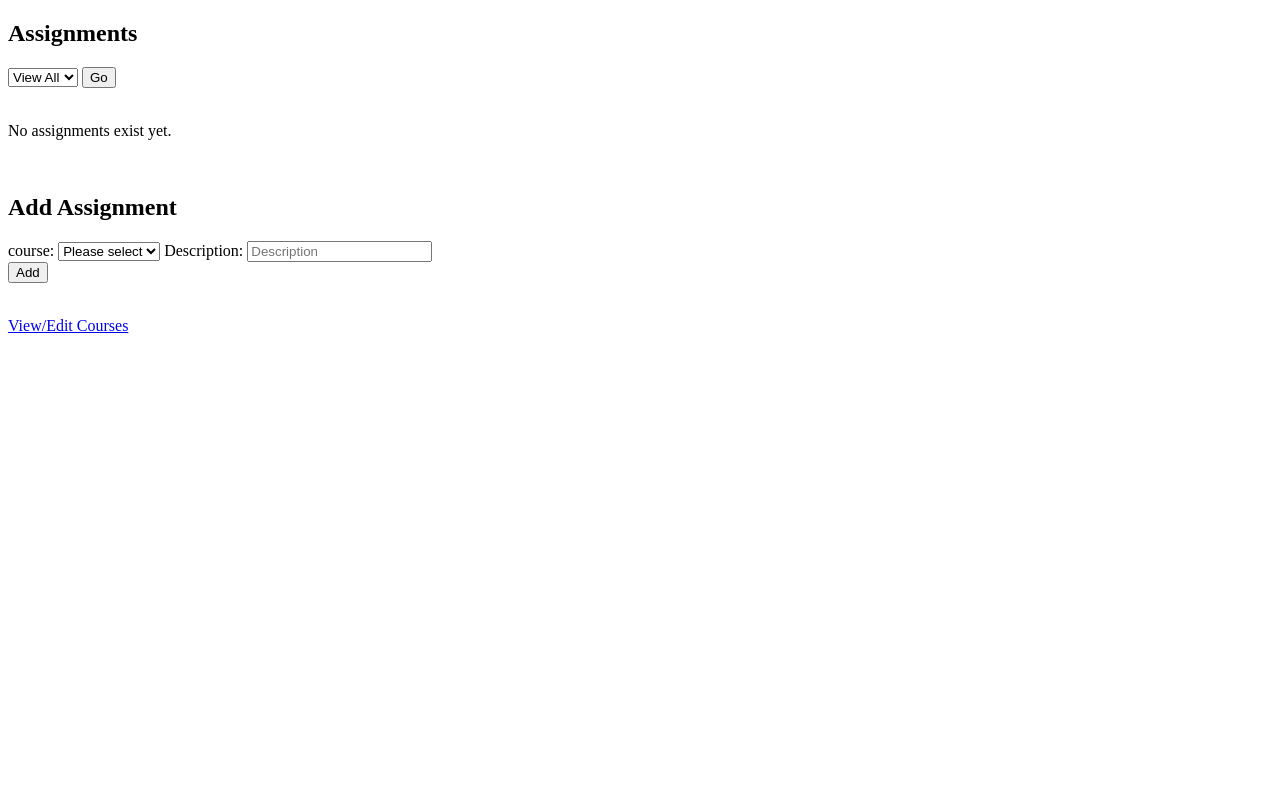
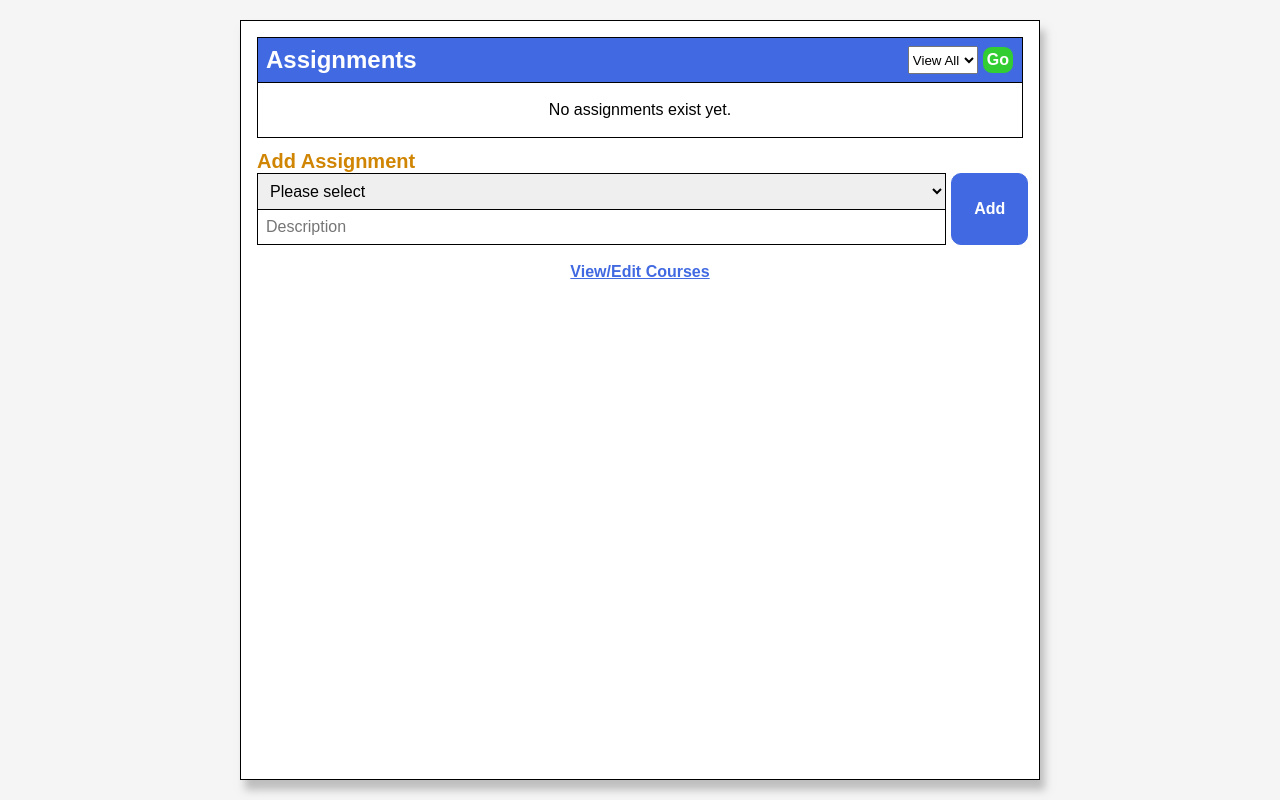
Before and after one commit to pranish07/assignments-tracker, a PHP site: page / in a window 1280 px wide. Run offline with PHP 8.4, Linux system fonts and the light colour scheme; data that the repository does not hold is empty; style sheets or scripts are compiled from the project's sources.

Commit message:
style:made style changes

```diff
--- /dev/null
+++ b/sass/_add.scss
@@ -0,0 +1,62 @@
+.add > h2 {
+    color: $link-hover;
+    font-size: 1.25rem;
+  }
+  .add__form {
+    width: 100%;
+    display: grid;
+    grid-template-columns: 80% 20%;
+    column-gap: 5px;
+    @include mq(600px) {
+      grid-template-columns: 90% 10%;
+    }
+  }
+  .add__form label {
+    position: absolute;
+    left: -10000px;
+  }
+  .add__inputs {
+    grid-column-start: 1;
+    grid-column-end: 2;
+    display: flex;
+    justify-content: flex-start;
+    flex-direction: column;
+  }
+  .add__inputs > input,
+  .add__inputs > select {
+    font-size: 1rem;
+    padding: 0.5rem;
+    border: 1px solid $border-color;
+  }
+
+  .add__inputs > select {
+    border-bottom: none;
+  }
+
+  .add__addItem {
+    grid-column-start: 2;
+    grid-column-end: 3;
+    @include flexCenter;
+  }
+
+  .add-button {
+    height: 100%;
+    width: 100%;
+    color: $inverse-font-color;
+    font-size: 1rem;
+    background: $link-color;
+    border: 1px solid $link-color;
+    border-radius: 10px;
+    padding: 0.25rem;
+    outline: none;
+  }
+
+  .add-button:focus,
+  .add-button:hover {
+    box-shadow: 5px 2px 5px $shadow-color;
+  }
+
+  .add-button:active {
+    transform: translate(1px, 2px);
+    box-shadow: 1px 1px 0 $font-color;
+  }
--- /dev/null
+++ b/sass/_base.scss
@@ -0,0 +1,44 @@
+* {
+    margin: 0;
+    padding: 0;
+    box-sizing: border-box;
+  }
+  html {
+    font-size: 16px;
+    font-family: Arial, Helvetica, sans-serif;
+    color: $font-color;
+  }
+  body {
+    background-color: $body-bg;
+    min-height: 100vh;
+    @include flexCenter;
+  }
+  .main {
+    background-color: $main-bg;
+    width: 100%;
+    max-width: 800px;
+    min-height: 100vh;
+    padding: 1rem;
+    overflow-y: hidden;
+    @include flexStart;
+    flex-direction: column;
+    @include mq(800px) {
+      min-height: 95vh;
+      max-height: 95vh;
+      border: 1px solid $border-color;
+      box-shadow: 5px 10px 8px $shadow-color;
+    }
+  }
+  section {
+    width: 100%;
+  }
+  a {
+    color: $link-color;
+    font-weight: bold;
+  }
+  a:hover {
+    color: $link-hover;
+  }
+  .bold {
+    font-weight: bold;
+  }
--- /dev/null
+++ b/sass/_colors.scss
@@ -0,0 +1,11 @@
+$body-bg: whitesmoke;
+$main-bg: #fff;
+$border-color: #000;
+$shadow-color: rgba(136, 136, 136, 0.5);
+$header-color: #226699;
+$link-color: royalblue;
+$link-hover: #d08504;
+$remove-button: orangered;
+$font-color: #000;
+$inverse-font-color: #fff;
+$go-button: limegreen;
--- /dev/null
+++ b/sass/_list.scss
@@ -0,0 +1,83 @@
+
+.list {
+    width: 100%;
+    max-height: 70vh;
+    overflow-y: scroll;
+    overflow-x: hidden;
+    margin-bottom: 0.75rem;
+    border: 1px solid $border-color;
+    @include flexStart;
+    flex-direction: column;
+    position: relative;
+    @include mq(400px) {
+      max-height: 75vh;
+    }
+  }
+
+  .list__row {
+    width: 100%;
+    max-width: 100%;
+    border-bottom: 1px solid $border-color;
+    @include flexStart;
+    flex-direction: row;
+  }
+
+  .list__row:last-child {
+    border: none;
+  }
+
+  .list__header {
+    width: 100%;
+    padding: 0.5em;
+    position: sticky;
+    top: 0;
+    background: $link-color;
+    color: $inverse-font-color;
+    font-weight: bold;
+    flex-grow: 1;
+    display: flex;
+    flex-direction: column;
+    justify-content: space-between;
+    @include mq(768px) {
+      flex-direction: row;
+    }
+  }
+
+  .list__header h1 {
+    font-size: 1.5rem;
+  }
+
+  .list__header_select {
+    display: flex;
+    justify-content: flex-start;
+    margin-left: 1rem;
+  }
+
+  .list__header_select button {
+    background-color: $go-button;
+    margin-left: 0.25rem;
+  }
+
+  .list__item {
+    flex-grow: 1;
+    padding: 0.5em;
+  }
+
+  .list__removeItem {
+    @include flexCenter;
+  }
+
+  .remove-button {
+    height: 100%;
+    width: 100%;
+    font-size: 1rem;
+    background: transparent;
+    border: none;
+    padding-right: 0.5em;
+    outline: none;
+  }
+
+  .remove-button:focus,
+  .remove-button:hover {
+    text-shadow: 2px 2px 5px $shadow-color;
+  }
--- /dev/null
+++ b/sass/_mixins.scss
@@ -0,0 +1,17 @@
+@mixin flexCenter {
+    display: flex;
+    justify-content: center;
+    align-items: center;
+  }
+
+  @mixin flexStart {
+    display: flex;
+    justify-content: flex-start;
+    align-items: center;
+  }
+
+  @mixin mq($size) {
+    @media only screen and (min-width: $size) {
+      @content;
+    }
+  }
--- a/sass/main.scss
+++ b/sass/main.scss
@@ -0,0 +1,5 @@
+@import "colors";
+@import "mixins";
+@import "base";
+@import "list";
+@import "add";
--- /dev/null
+++ b/view/css/main.css
@@ -0,0 +1,221 @@
+* {
+  margin: 0;
+  padding: 0;
+  box-sizing: border-box;
+}
+
+html {
+  font-size: 16px;
+  font-family: Arial, Helvetica, sans-serif;
+  color: #000;
+}
+
+body {
+  background-color: whitesmoke;
+  min-height: 100vh;
+  display: flex;
+  justify-content: center;
+  align-items: center;
+}
+
+.main {
+  background-color: #fff;
+  width: 100%;
+  max-width: 800px;
+  min-height: 100vh;
+  padding: 1rem;
+  overflow-y: hidden;
+  display: flex;
+  justify-content: flex-start;
+  align-items: center;
+  flex-direction: column;
+}
+@media only screen and (min-width: 800px) {
+  .main {
+    min-height: 95vh;
+    max-height: 95vh;
+    border: 1px solid #000;
+    box-shadow: 5px 10px 8px rgba(136, 136, 136, 0.5);
+  }
+}
+
+section {
+  width: 100%;
+}
+
+a {
+  color: royalblue;
+  font-weight: bold;
+}
+
+a:hover {
+  color: #d08504;
+}
+
+.bold {
+  font-weight: bold;
+}
+
+.list {
+  width: 100%;
+  max-height: 70vh;
+  overflow-y: scroll;
+  overflow-x: hidden;
+  margin-bottom: 0.75rem;
+  border: 1px solid #000;
+  display: flex;
+  justify-content: flex-start;
+  align-items: center;
+  flex-direction: column;
+  position: relative;
+}
+@media only screen and (min-width: 400px) {
+  .list {
+    max-height: 75vh;
+  }
+}
+
+.list__row {
+  width: 100%;
+  max-width: 100%;
+  border-bottom: 1px solid #000;
+  display: flex;
+  justify-content: flex-start;
+  align-items: center;
+  flex-direction: row;
+}
+
+.list__row:last-child {
+  border: none;
+}
+
+.list__header {
+  width: 100%;
+  padding: 0.5em;
+  position: sticky;
+  top: 0;
+  background: royalblue;
+  color: #fff;
+  font-weight: bold;
+  flex-grow: 1;
+  display: flex;
+  flex-direction: column;
+  justify-content: space-between;
+}
+@media only screen and (min-width: 768px) {
+  .list__header {
+    flex-direction: row;
+  }
+}
+
+.list__header h1 {
+  font-size: 1.5rem;
+}
+
+.list__header_select {
+  display: flex;
+  justify-content: flex-start;
+  margin-left: 1rem;
+}
+
+.list__header_select button {
+  background-color: limegreen;
+  margin-left: 0.25rem;
+}
+
+.list__item {
+  flex-grow: 1;
+  padding: 0.5em;
+}
+
+.list__removeItem {
+  display: flex;
+  justify-content: center;
+  align-items: center;
+}
+
+.remove-button {
+  height: 100%;
+  width: 100%;
+  font-size: 1rem;
+  background: transparent;
+  border: none;
+  padding-right: 0.5em;
+  outline: none;
+}
+
+.remove-button:focus,
+.remove-button:hover {
+  text-shadow: 2px 2px 5px rgba(136, 136, 136, 0.5);
+}
+
+.add > h2 {
+  color: #d08504;
+  font-size: 1.25rem;
+}
+
+.add__form {
+  width: 100%;
+  display: grid;
+  grid-template-columns: 80% 20%;
+  column-gap: 5px;
+}
+@media only screen and (min-width: 600px) {
+  .add__form {
+    grid-template-columns: 90% 10%;
+  }
+}
+
+.add__form label {
+  position: absolute;
+  left: -10000px;
+}
+
+.add__inputs {
+  grid-column-start: 1;
+  grid-column-end: 2;
+  display: flex;
+  justify-content: flex-start;
+  flex-direction: column;
+}
+
+.add__inputs > input,
+.add__inputs > select {
+  font-size: 1rem;
+  padding: 0.5rem;
+  border: 1px solid #000;
+}
+
+.add__inputs > select {
+  border-bottom: none;
+}
+
+.add__addItem {
+  grid-column-start: 2;
+  grid-column-end: 3;
+  display: flex;
+  justify-content: center;
+  align-items: center;
+}
+
+.add-button {
+  height: 100%;
+  width: 100%;
+  color: #fff;
+  font-size: 1rem;
+  background: royalblue;
+  border: 1px solid royalblue;
+  border-radius: 10px;
+  padding: 0.25rem;
+  outline: none;
+}
+
+.add-button:focus,
+.add-button:hover {
+  box-shadow: 5px 2px 5px rgba(136, 136, 136, 0.5);
+}
+
+.add-button:active {
+  transform: translate(1px, 2px);
+  box-shadow: 1px 1px 0 #000;
+}/*# sourceMappingURL=main.css.map */
--- a/view/header.php
+++ b/view/header.php
@@ -5,7 +5,7 @@
     <meta charset="UTF-8">
     <meta name="viewport" content="width=device-width, initial-scale=1.0">
     <title>Assignment Tracker</title>
-    <link rel="stylesheet" href="view/css/main.min.css" />
+    <link rel="stylesheet" href="view/css/main.css" />
 </head>
 
 <body>
```
Also changed, not shown: 1 other file.
